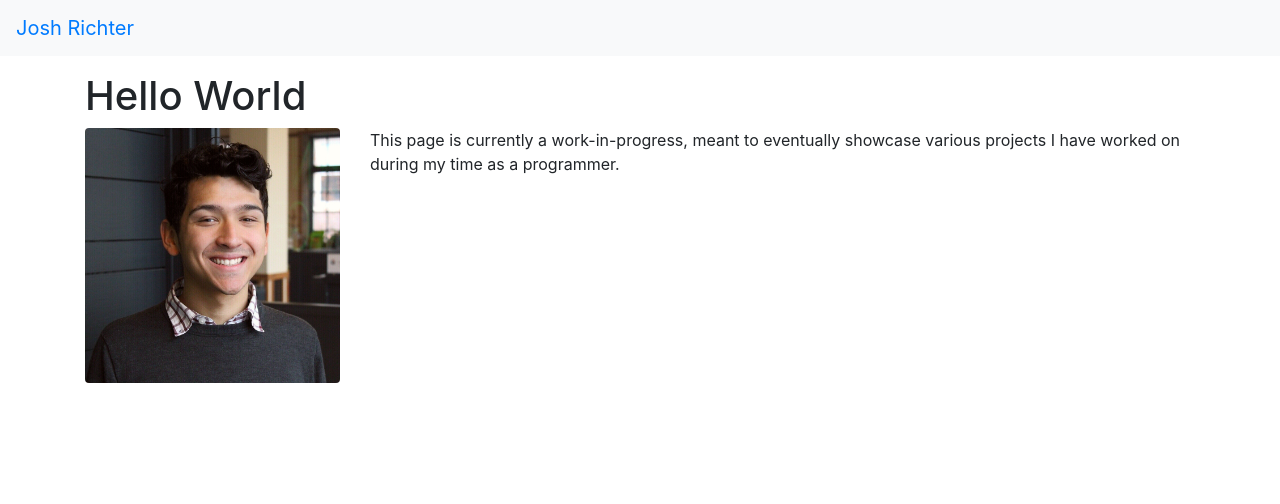
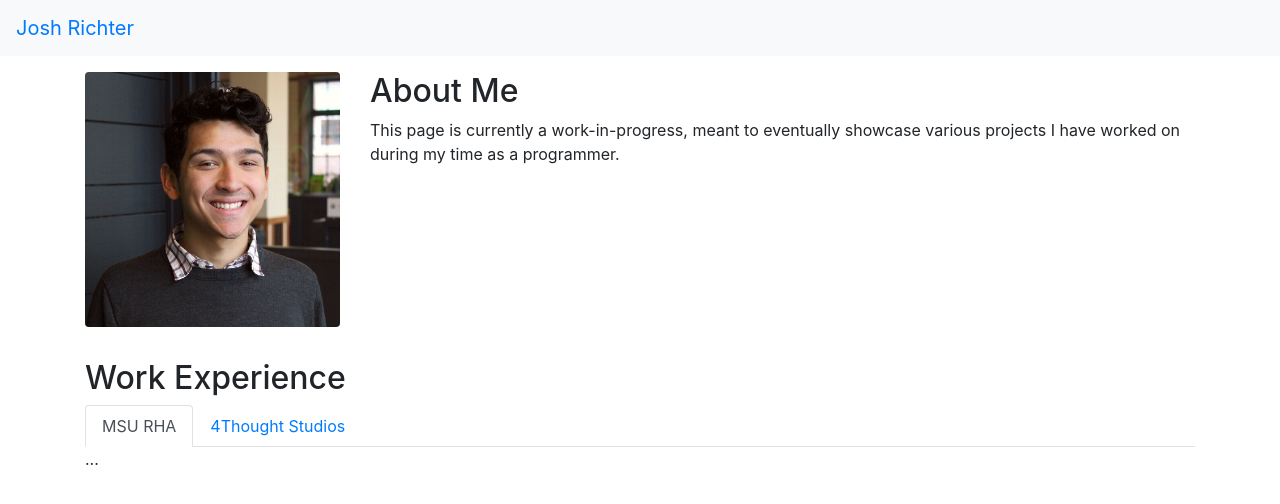
Before and after one commit to jjrmich/jjrmich.github.io, a website: page index.html in a window 1280 px wide. Drawn offline with nearby package versions, Linux system fonts and the light colour scheme.

Commit message:
added tabs for work experience

```diff
--- a/assets/main.css
+++ b/assets/main.css
@@ -15,3 +15,24 @@ body#dark {
 #dark a {
   color: #4c7bad;
 }
+
+.nav-tabs .nav-link {
+  font-size: 0.8em;
+}
+
+@media (min-width: 576px) {
+  .nav-tabs .nav-link {
+    font-size: 1em;
+  }
+}
+
+#dark .nav-tabs {
+  border-bottom: 1px solid #1d2022;
+}
+
+#dark .nav-tabs .nav-item.show .nav-link,
+#dark .nav-tabs .nav-link.active {
+  color: #f8f9fa;
+  background-color: #262b2f;
+  border-color: #1d2022 #1d2022 #262b2f;
+}
--- a/index.html
+++ b/index.html
@@ -14,30 +14,56 @@
       // https://kevinchen.co/blog/support-macos-mojave-dark-mode-on-websites/
       var mql = window.matchMedia("(prefers-color-scheme: dark)");
       function setDark(e) {
-          document.body.id = (e.matches ? "dark" : "");
+        document.body.id = (e.matches ? "dark" : "");
       }
       mql.addListener(setDark);
       document.addEventListener("DOMContentLoaded", function() {
-          setDark(mql);
+        setDark(mql);
       });
     </script>
+
+    <!-- Add icon library -->
+    <link rel="stylesheet" href="https://cdnjs.cloudflare.com/ajax/libs/font-awesome/4.7.0/css/font-awesome.min.css">
+
     <title>Josh Richter</title>
   </head>
   <body>
     <nav class="navbar navbar-expand-lg bg-light">
       <a class="navbar-brand" href="#">Josh Richter</a>
     </nav>
-    <div class="container py-3">
-      <div class="row">
-        <div class="col-md-12">
-            <h1>Hello World</h1>
-        </div>
+    <div class="container">
+      <div class="row py-3">
         <div class="col-md-3">
           <img src="assets/josh-linkedin.jpg" class="rounded pfp" alt="Josh's Picture">
         </div>
         <div class="col-md-9">
+          <h2>About Me</h2>
           This page is currently a work-in-progress, meant to eventually showcase various projects I have
           worked on during my time as a programmer.
+          <!-- <div class="row">
+            <div class="col-md-3"></div>
+            <div class="col-md-3">
+                <a href="#" class="fa fa-facebook"></a>
+                <a href="#" class="fa fa-twitter"></a>
+                <a href="#" class="fa fa-linkedin"></a>
+            </div>
+            <div class="col-md-3"></div>
+          </div> -->
+        </div>
+      </div>
+      <div class="row py-3">
+        <div class='col-12'>
+          <h2>Work Experience</h2>
+          <nav>
+            <div class="nav nav-tabs" id="nav-tab" role="tablist">
+              <a class="nav-item nav-link active" id="nav-msu-tab" data-toggle="tab" href="#nav-msu" role="tab" aria-controls="nav-msu" aria-selected="true">MSU RHA</a>
+              <a class="nav-item nav-link" id="nav-4thought-tab" data-toggle="tab" href="#nav-4thought" role="tab" aria-controls="nav-4thought" aria-selected="false">4Thought Studios</a>
+            </div>
+          </nav>
+          <div class="tab-content" id="nav-tabContent">
+            <div class="tab-pane fade show active" id="nav-msu" role="tabpanel" aria-labelledby="nav-msu-tab">...</div>
+            <div class="tab-pane fade" id="nav-4thought" role="tabpanel" aria-labelledby="nav-4thought-tab">...</div>
+          </div>
         </div>
       </div>
     </div>
```
